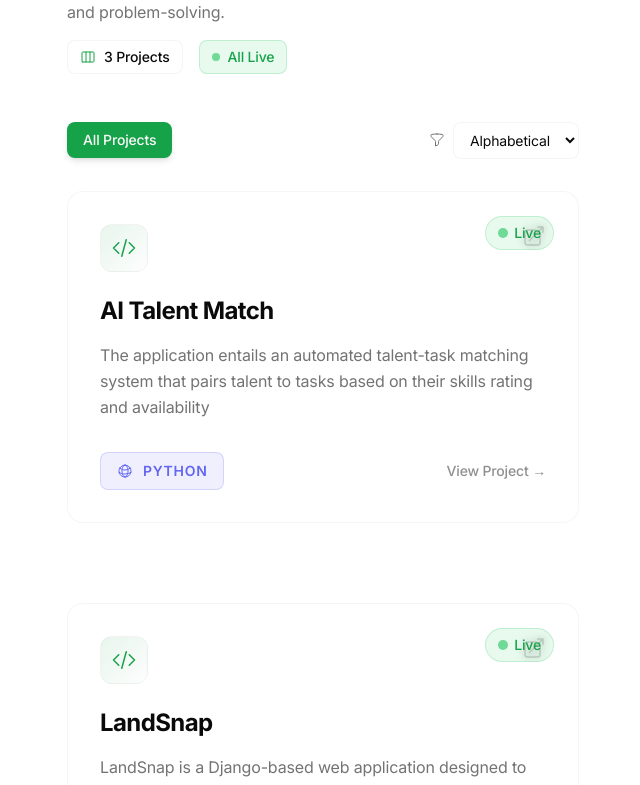
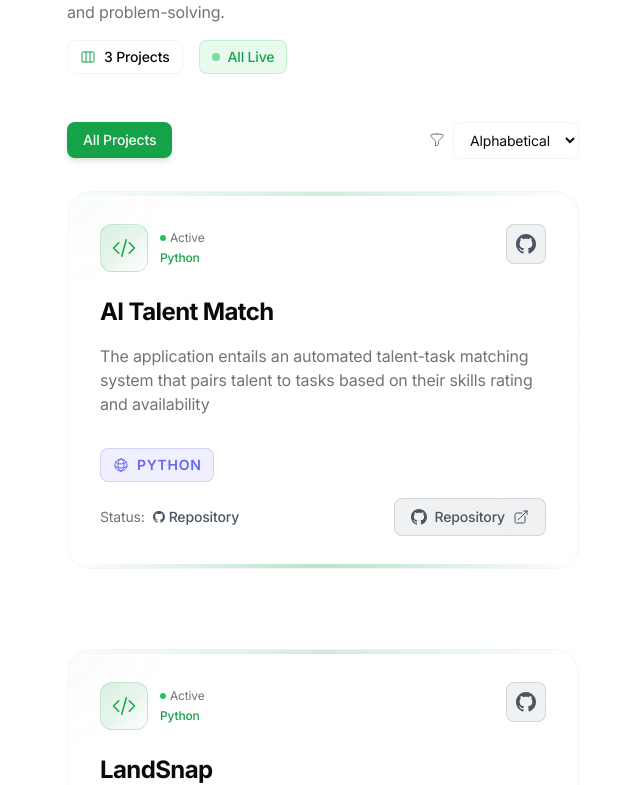
Before and after one commit to MeFerdi/portfolio, a Next.js app: page / in a window 1280 px wide. Shown: the part 2187-2972 px from the top of the page, without its empty margins (573-1213 px from the left). Built offline with nearby package versions, Linux system fonts and the light colour scheme.

Commit message:
feat: add GitHub icon component and update ProjectItem to include GitHub link

```diff
--- a/components/projects/project-item.jsx
+++ b/components/projects/project-item.jsx
@@ -7,6 +7,18 @@ import {
     SparklesIcon
 } from '@heroicons/react/24/outline';
 import { StarIcon as StarIconSolid, FireIcon } from '@heroicons/react/24/solid';
+
+// GitHub icon component (since it's not in Heroicons)
+const GitHubIcon = ({ className }) => (
+    <svg
+        className={className}
+        fill="currentColor"
+        viewBox="0 0 24 24"
+        xmlns="http://www.w3.org/2000/svg"
+    >
+        <path d="M12 0c-6.626 0-12 5.373-12 12 0 5.302 3.438 9.8 8.207 11.387.599.111.793-.261.793-.577v-2.234c-3.338.726-4.033-1.416-4.033-1.416-.546-1.387-1.333-1.756-1.333-1.756-1.089-.745.083-.729.083-.729 1.205.084 1.839 1.237 1.839 1.237 1.07 1.834 2.807 1.304 3.492.997.107-.775.418-1.305.762-1.604-2.665-.305-5.467-1.334-5.467-5.931 0-1.311.469-2.381 1.236-3.221-.124-.303-.535-1.524.117-3.176 0 0 1.008-.322 3.301 1.23.957-.266 1.983-.399 3.003-.404 1.02.005 2.047.138 3.006.404 2.291-1.552 3.297-1.23 3.297-1.23.653 1.653.242 2.874.118 3.176.77.84 1.235 1.911 1.235 3.221 0 4.609-2.807 5.624-5.479 5.921.43.372.823 1.102.823 2.222v3.293c0 .319.192.694.801.576 4.765-1.589 8.199-6.086 8.199-11.386 0-6.627-5.373-12-12-12z"/>
+    </svg>
+);
 
 function ProjectItem(props) {
     // Parse stars and determine project status
@@ -77,96 +89,157 @@ function ProjectItem(props) {
     const frameworkInfo = getFrameworkInfo(mainFramework);
 
     return (
-        <article
-            className="group relative overflow-hidden rounded-2xl border border-border/40 bg-card/50 backdrop-blur-sm hover:bg-card/80 transition-all duration-500 hover:shadow-xl hover:shadow-primary/5 hover:border-border/60 hover:-translate-y-2 hover:scale-[1.02]"
-        >
-            {/* Enhanced background effects */}
-            <div className="absolute inset-0 bg-gradient-to-br from-primary/8 via-transparent to-secondary/5 opacity-0 group-hover:opacity-100 transition-opacity duration-500" />
-            <div className="absolute inset-0 bg-gradient-to-t from-background/50 via-transparent to-transparent" />
+        <article className="group relative overflow-hidden rounded-3xl border border-border/40 bg-gradient-to-br from-card via-card/90 to-card/70 backdrop-blur-lg transition-all duration-700 hover:shadow-2xl hover:shadow-primary/10 hover:border-primary/50 hover:-translate-y-4 hover:scale-[1.03] project-execution-card">
+            {/* Animated background mesh */}
+            <div className="absolute inset-0 opacity-20 group-hover:opacity-40 transition-opacity duration-700">
+                <div className="absolute top-0 left-0 w-32 h-32 bg-gradient-to-br from-primary/30 to-transparent rounded-full blur-2xl transform -translate-x-16 -translate-y-16 group-hover:scale-150 transition-transform duration-1000" />
+                <div className="absolute bottom-0 right-0 w-40 h-40 bg-gradient-to-tl from-secondary/30 to-transparent rounded-full blur-2xl transform translate-x-20 translate-y-20 group-hover:scale-150 transition-transform duration-1000" />
+            </div>
 
-            {/* Status badges */}
-            <div className="absolute top-6 right-6 z-10 flex flex-col gap-2">
-                {isFeatured && (
-                    <div className="flex items-center gap-1.5 px-3 py-1.5 rounded-full bg-gradient-to-r from-orange-500/10 to-red-500/10 text-orange-600 border border-orange-500/20 backdrop-blur-sm">
-                        <FireIcon className="w-4 h-4" />
-                        <span className="text-sm font-semibold">Featured</span>
+            {/* Progress bar - representing project execution */}
+            <div className="absolute top-0 left-0 w-full h-1 bg-gradient-to-r from-transparent via-primary/20 to-transparent">
+                <div className="h-full bg-gradient-to-r from-primary to-secondary transform scale-x-0 group-hover:scale-x-100 transition-transform duration-1000 origin-left" />
+            </div>
+
+            {/* Main content - responsive padding */}
+            <div className="relative p-4 sm:p-6 lg:p-8 h-full min-h-[280px] sm:min-h-[320px] flex flex-col">
+                {/* Header section */}
+                <div className="flex items-start justify-between gap-3 sm:gap-4 mb-4 sm:mb-6">
+                    <div className="flex items-center gap-2 sm:gap-3">
+                        {/* Project execution icon */}
+                        <div className="relative flex items-center justify-center w-10 h-10 sm:w-12 sm:h-12 rounded-xl bg-gradient-to-br from-primary/15 via-primary/10 to-transparent border border-primary/20 group-hover:border-primary/40 transition-all duration-500">
+                            <CodeBracketIcon className="w-5 h-5 sm:w-6 sm:h-6 text-primary group-hover:scale-110 transition-transform duration-300" />
+                            {/* Execution pulse effect */}
+                            <div className="absolute inset-0 rounded-xl bg-primary/20 opacity-0 group-hover:opacity-100 group-hover:animate-ping" />
+                        </div>
+
+                        {/* Project metrics */}
+                        <div className="hidden sm:flex flex-col gap-1">
+                            <div className="flex items-center gap-1 text-xs text-muted-foreground">
+                                <div className="w-1.5 h-1.5 rounded-full bg-green-500" />
+                                <span>Active</span>
+                            </div>
+                            {mainFramework && (
+                                <div className="text-xs text-primary font-medium">
+                                    {mainFramework}
                                 </div>
                             )}
-                {isPopular && !isFeatured && (
-                    <div className="flex items-center gap-1.5 px-3 py-1.5 rounded-full bg-gradient-to-r from-purple-500/10 to-pink-500/10 text-purple-600 border border-purple-500/20 backdrop-blur-sm">
-                        <SparklesIcon className="w-4 h-4" />
-                        <span className="text-sm font-semibold">Popular</span>
-                    </div>
-                )}
-
-                {/* Live status indicator */}
-                <div className="flex items-center gap-1.5 px-3 py-1.5 rounded-full bg-green-500/10 text-green-600 border border-green-500/20 backdrop-blur-sm">
-                    <div className="w-2.5 h-2.5 rounded-full bg-green-500 animate-pulse" />
-                    <span className="text-sm font-medium">Live</span>
                         </div>
                     </div>
 
+                    {/* Launch button - responsive */}
+                    {props.href ? (
                         <a
                             href={props.href}
                             target="_blank"
                             rel="noopener noreferrer"
-                className="block relative p-8 h-full min-h-[300px]"
-                aria-label={`View ${props.name} project`}
+                            className="flex items-center justify-center w-8 h-8 sm:w-10 sm:h-10 rounded-lg bg-primary/10 border border-primary/20 text-primary hover:bg-primary hover:text-primary-foreground transform hover:scale-110 transition-all duration-300 group/launch"
+                            aria-label={`Launch ${props.name} project`}
                         >
-                {/* Header section */}
-                <div className="flex items-start justify-between gap-6 mb-6">
-                    <div className="flex items-center gap-4">
-                        {/* Project icon */}
-                        <div className="flex items-center justify-center w-12 h-12 rounded-xl bg-gradient-to-br from-primary/10 to-secondary/10 border border-border/40">
-                            <CodeBracketIcon className="w-6 h-6 text-primary" />
+                            <ArrowTopRightOnSquareIcon className="w-4 h-4 sm:w-5 sm:h-5 group-hover/launch:translate-x-0.5 group-hover/launch:-translate-y-0.5 transition-transform duration-200" />
+                        </a>
+                    ) : props.github ? (
+                        <a
+                            href={props.github}
+                            target="_blank"
+                            rel="noopener noreferrer"
+                            className="flex items-center justify-center w-8 h-8 sm:w-10 sm:h-10 rounded-lg bg-gray-500/10 border border-gray-500/20 text-gray-600 hover:bg-gray-600 hover:text-white transform hover:scale-110 transition-all duration-300 group/github"
+                            aria-label={`View ${props.name} repository on GitHub`}
+                        >
+                            <GitHubIcon className="w-4 h-4 sm:w-5 sm:h-5 group-hover/github:scale-110 transition-transform duration-200" />
+                        </a>
+                    ) : null}
                 </div>
 
-                        {/* Stars */}
-                        {hasStars && (
-                            <div className="flex items-center gap-2 px-3 py-1.5 rounded-full bg-yellow-500/10 text-yellow-600 border border-yellow-500/20">
-                                <StarIconSolid className="w-4 h-4" />
-                                <span className="text-sm font-semibold">{props.stars}</span>
+                {/* Project title - responsive typography */}
+                <h3 className="text-lg sm:text-xl lg:text-2xl font-bold text-foreground group-hover:text-primary transition-colors duration-300 leading-tight mb-3 sm:mb-4">
+                    {props.name}
+                </h3>
+
+                {/* Description - responsive text */}
+                <p className="text-muted-foreground text-sm sm:text-base leading-relaxed mb-4 sm:mb-6 lg:mb-8 line-clamp-3 sm:line-clamp-4 flex-grow">
+                    {props.description}
+                </p>
+
+                {/* Bottom section - responsive layout */}
+                <div className="mt-auto">
+                    {/* Technology stack */}
+                    {mainFramework && (
+                        <div className="flex items-center gap-2 mb-3 sm:mb-4">
+                            <div className={`inline-flex items-center gap-1.5 sm:gap-2 px-2 py-1 sm:px-3 sm:py-1.5 rounded-lg ${frameworkInfo.bg} ${frameworkInfo.color} border ${frameworkInfo.border} transition-all duration-300`}>
+                                <GlobeAltIcon className="w-3 h-3 sm:w-4 sm:h-4" />
+                                <span className="text-xs sm:text-sm font-semibold uppercase tracking-wider">
+                                    {mainFramework}
+                                </span>
+                            </div>
                         </div>
                     )}
+
+                    {/* Action area */}
+                    <div className="flex items-center justify-between">
+                        {/* Execution progress indicator */}
+                        <div className="flex items-center gap-2">
+                            <div className="text-xs sm:text-sm text-muted-foreground">
+                                Status:
                             </div>
-
-                    {/* External link indicator */}
-                    <div className="opacity-60 group-hover:opacity-100 transition-opacity duration-300">
-                        <ArrowTopRightOnSquareIcon className="w-6 h-6 text-muted-foreground group-hover:text-primary transition-all duration-300 transform group-hover:translate-x-1 group-hover:-translate-y-1" />
+                            <div className="flex items-center gap-1">
+                                {props.href ? (
+                                    <>
+                                        <div className="w-2 h-2 rounded-full bg-green-500 animate-pulse" />
+                                        <span className="text-xs sm:text-sm font-medium text-green-600">Live</span>
+                                    </>
+                                ) : props.github ? (
+                                    <>
+                                        <GitHubIcon className="w-3 h-3 text-gray-600" />
+                                        <span className="text-xs sm:text-sm font-medium text-gray-600">Repository</span>
+                                    </>
+                                ) : (
+                                    <>
+                                        <div className="w-2 h-2 rounded-full bg-yellow-500 animate-pulse" />
+                                        <span className="text-xs sm:text-sm font-medium text-yellow-600">In Progress</span>
+                                    </>
+                                )}
                             </div>
                         </div>
 
-                {/* Project title */}
-                <h3 className="text-2xl font-bold text-foreground group-hover:text-primary transition-colors duration-300 leading-tight mb-4">
-                    {props.name}
-                </h3>
+                        {/* Interactive CTA */}
+                        {props.href ? (
+                            <a
+                                href={props.href}
+                                target="_blank"
+                                rel="noopener noreferrer"
+                                className="inline-flex items-center gap-1 sm:gap-2 px-3 py-1.5 sm:px-4 sm:py-2 rounded-lg bg-primary/10 hover:bg-primary text-primary hover:text-primary-foreground border border-primary/20 hover:border-primary transition-all duration-300 text-xs sm:text-sm font-medium group/cta"
+                            >
+                                <span>Launch</span>
+                                <ArrowTopRightOnSquareIcon className="w-3 h-3 sm:w-4 sm:h-4 group-hover/cta:translate-x-0.5 group-hover/cta:-translate-y-0.5 transition-transform duration-200" />
+                            </a>
+                        ) : props.github ? (
+                            <a
+                                href={props.github}
+                                target="_blank"
+                                rel="noopener noreferrer"
+                                className="inline-flex items-center gap-1 sm:gap-2 px-3 py-1.5 sm:px-4 sm:py-2 rounded-lg bg-gray-500/10 hover:bg-gray-600 text-gray-600 hover:text-white border border-gray-500/20 hover:border-gray-600 transition-all duration-300 text-xs sm:text-sm font-medium group/github"
+                            >
+                                <GitHubIcon className="w-3 h-3 sm:w-4 sm:h-4" />
+                                <span>Repository</span>
+                                <ArrowTopRightOnSquareIcon className="w-3 h-3 sm:w-4 sm:h-4 group-hover/github:translate-x-0.5 group-hover/github:-translate-y-0.5 transition-transform duration-200" />
+                            </a>
+                        ) : (
+                            <span className="text-xs sm:text-sm text-muted-foreground italic">
+                                In Development
+                            </span>
+                        )}
+                    </div>
+                </div>
+            </div>
 
-                {/* Description */}
-                <p className="text-muted-foreground text-base leading-relaxed mb-8 line-clamp-4">
-                    {props.description}
-                </p>
+            {/* Execution trail effect */}
+            <div className="absolute inset-x-0 bottom-0 h-1 bg-gradient-to-r from-transparent via-primary/30 to-transparent">
+                <div className="h-full bg-gradient-to-r from-primary to-secondary transform scale-x-0 group-hover:scale-x-100 transition-transform duration-700 origin-center" />
+            </div>
 
-                {/* Framework and technologies */}
-                <div className="flex items-center justify-between">
-                    {mainFramework && (
-                        <div className={`inline-flex items-center gap-2.5 px-4 py-2 rounded-lg ${frameworkInfo.bg} ${frameworkInfo.color} border ${frameworkInfo.border}`}>
-                            <GlobeAltIcon className="w-4 h-4" />
-                            <span className="text-sm font-semibold uppercase tracking-wider">
-                                {mainFramework}
-                            </span>
-                        </div>
-                    )}
-
-                    {/* View project CTA */}
-                    <span className="text-sm font-medium text-muted-foreground/80 group-hover:text-primary transition-colors duration-300">
-                        View Project →
-                    </span>
-                </div>
-            </a>
-
-            {/* Enhanced hover effects */}
-            <div className="absolute inset-0 rounded-2xl border-2 border-transparent group-hover:border-primary/30 transition-all duration-500" />
-            <div className="absolute inset-x-0 -bottom-1 h-1 bg-gradient-to-r from-primary via-secondary to-primary opacity-0 group-hover:opacity-100 transition-opacity duration-500 rounded-full" />
+            {/* Hover border glow */}
+            <div className="absolute inset-0 rounded-3xl border-2 border-transparent group-hover:border-gradient-to-r group-hover:from-primary/40 group-hover:to-secondary/40 transition-all duration-500 pointer-events-none" />
         </article>
     )
 }
--- a/components/projects/projects.jsx
+++ b/components/projects/projects.jsx
@@ -121,6 +121,7 @@ const Projects = (props) => {
                                             technologies={project['technologies used']}
                                             description={project.description}
                                             href={project.href}
+                                            github={project.github}
                                             stars={project.stars}
                                         />
                                     </div>
```
Lines whose indentation alone changed are shown as unchanged.
